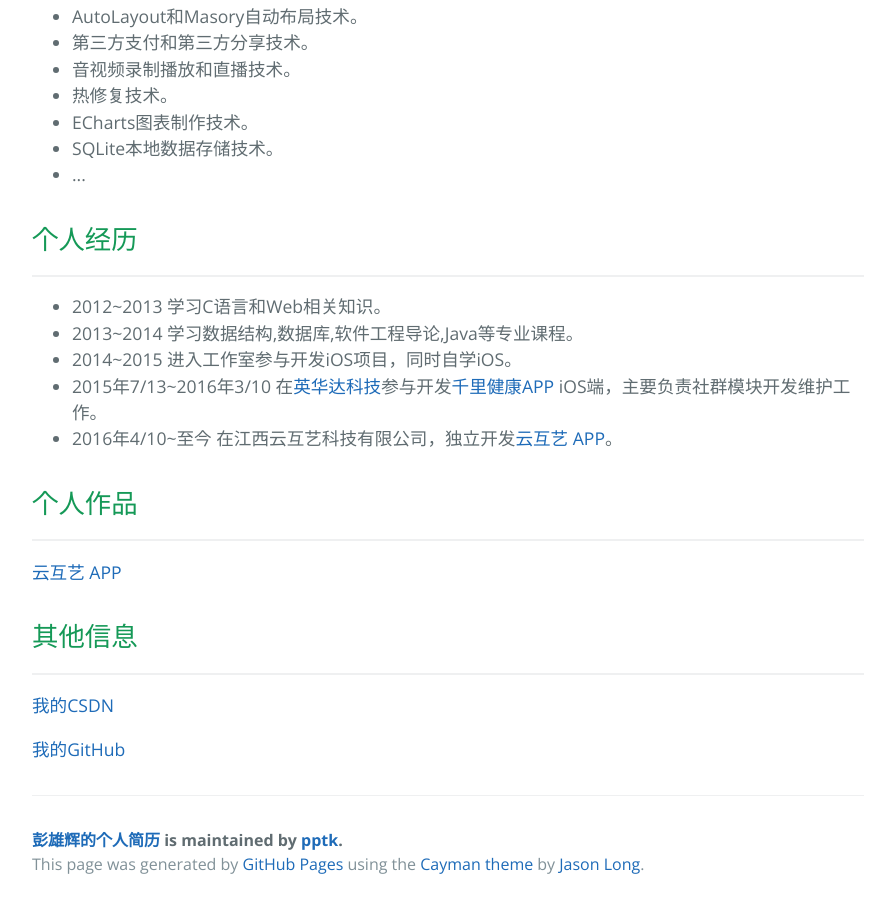
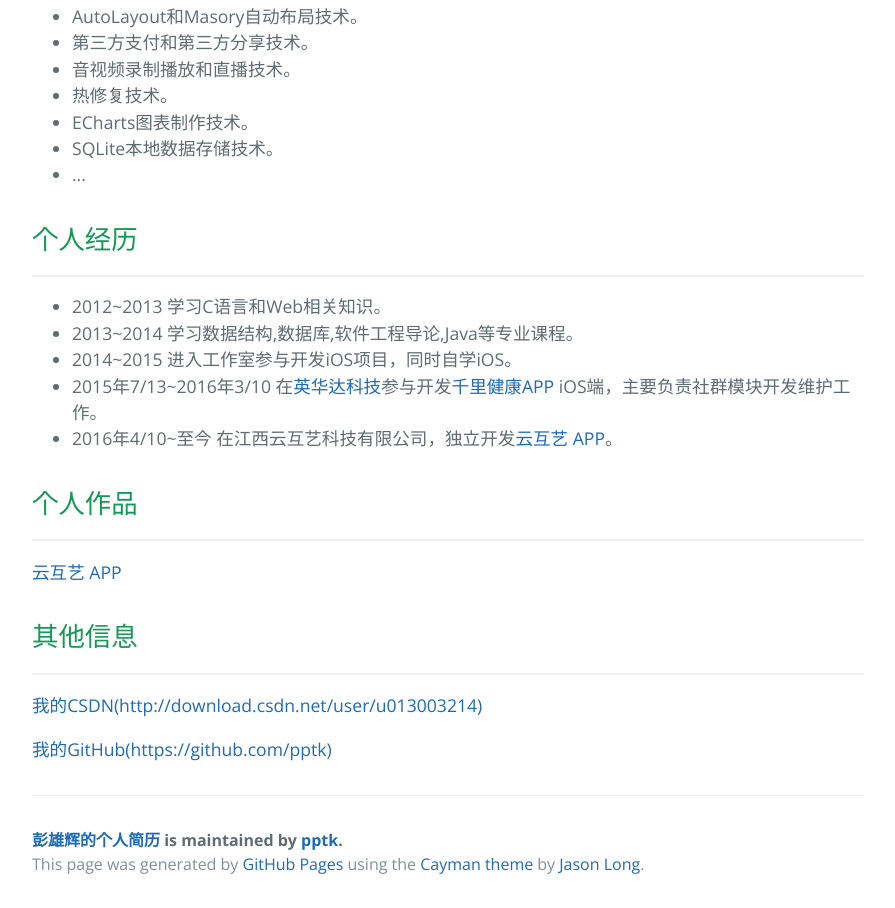
Before and after one commit to pptk/hello-word, a plain HTML site: page index.html in a window 1280 px wide. Shown: the part 723-1631 px from the top of the page, without its empty margins (192-1087 px from the left). Drawn offline with nearby package versions, Linux system fonts and the light colour scheme.

Commit message:
Update index.html

```diff
--- a/index.html
+++ b/index.html
@@ -87,8 +87,8 @@
 
 <hr>
 
-<p><a href="http://download.csdn.net/user/u013003214">我的CSDN</a></p>
-<p><a href="https://github.com/pptk">我的GitHub</a></p>
+<p><a href="http://download.csdn.net/user/u013003214">我的CSDN(http://download.csdn.net/user/u013003214)</a></p>
+<p><a href="https://github.com/pptk">我的GitHub(https://github.com/pptk)</a></p>
       <footer class="site-footer">
         <span class="site-footer-owner"><a href="https://github.com/pptk/pxh-resume">彭雄辉的个人简历</a> is maintained by <a href="https://github.com/pptk">pptk</a>.</span>
 
```
